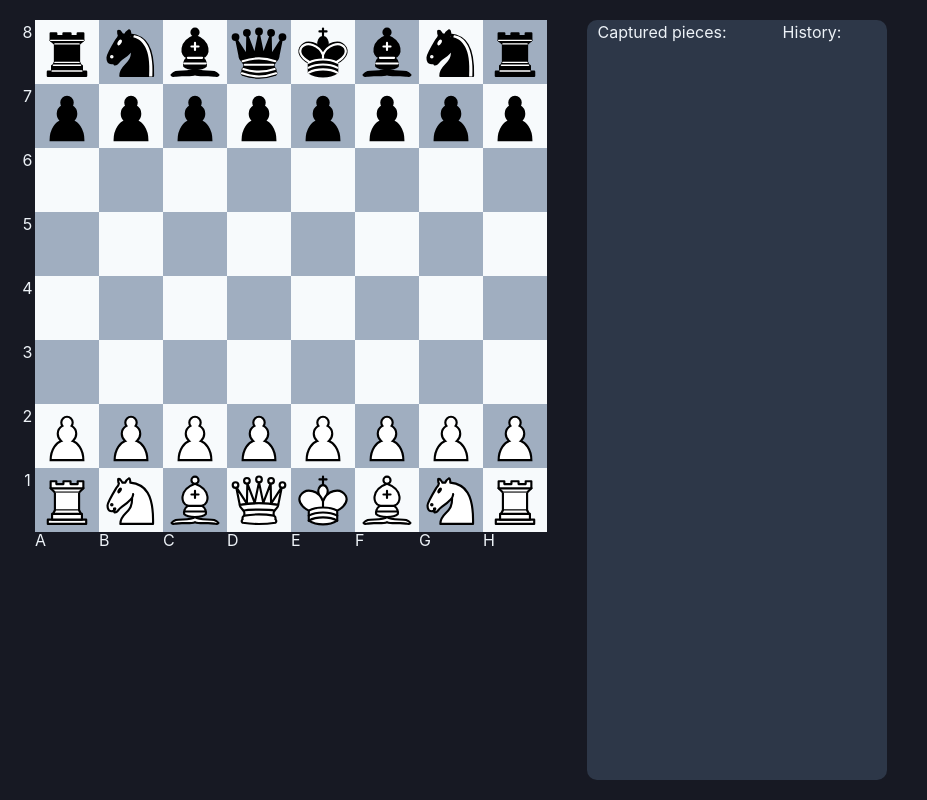
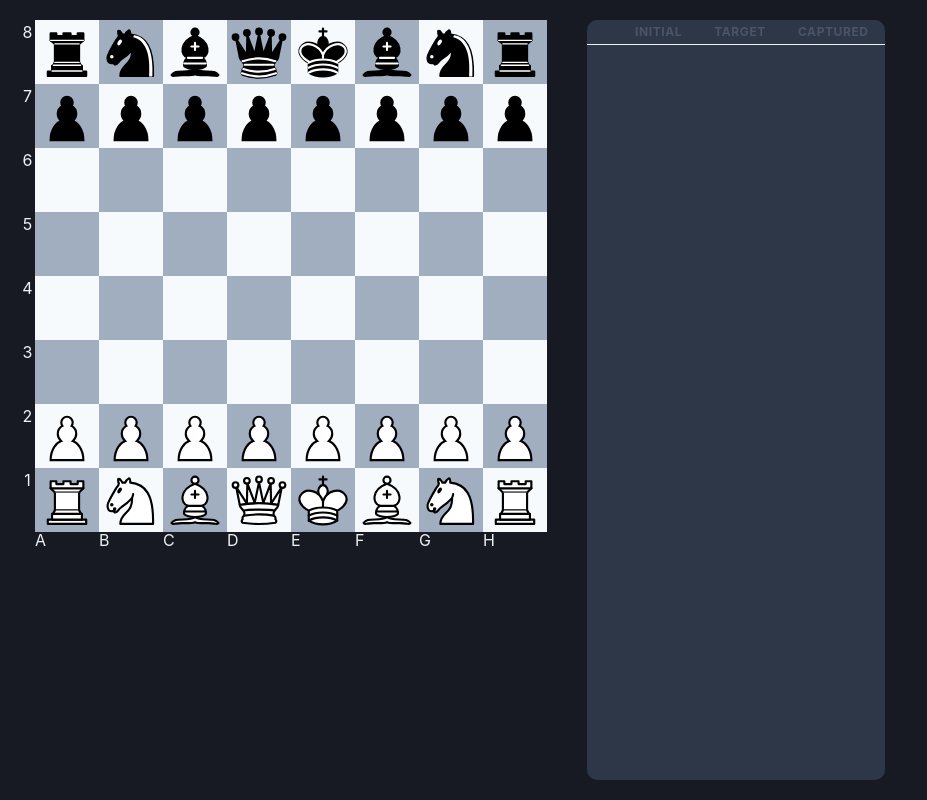
Before and after one commit to rattytaty/chess, a React (Vite) app: page / in a window 1280 px wide. Shown: the whole page, without its empty margins (0-927 px from the left). Built offline with nearby package versions, Linux system fonts and the light colour scheme.

Commit message:
session info table

```diff
--- a/src/components/CellComponent.tsx
+++ b/src/components/CellComponent.tsx
@@ -10,22 +10,25 @@ type CellProps = {
 
 export const CellComponent: React.FC<CellProps> = memo(({cell, selected, onCellClick}) => {
 
-    const onDrop = (e: React.DragEvent<HTMLDivElement>, cell: Cell) => {
-        e.preventDefault()
+    const onDrop = (event: React.DragEvent<HTMLDivElement>, cell: Cell) => {
+        event.preventDefault()
         onCellClick(cell)
     }
     return <Box width={16}
                 height={16}
                 onDrag={() => onCellClick(cell)}
                 onDragOver={e=>e.preventDefault()}
-                onDrop={e=>onDrop(e,cell)}
-                draggable
+                onDrop={event=>onDrop(event,cell)}
                 onClick={() => onCellClick(cell)}
+
                 bg={cell.available && cell.chessPiece ? "red.300" : (selected ? "green.300" : (cell.color === "white" ? "gray.50" : "gray.400"))}
                 display="flex"
                 justifyContent="center"
                 alignItems="center">
-        {cell.available && !cell.chessPiece && <Box boxSize="24px" borderRadius={50} opacity={0.5} bg="gray.600"></Box>}
+        {cell.available && !cell.chessPiece && <Box boxSize="24px"
+                                                    borderRadius={50}
+                                                    opacity={0.5}
+                                                    bg="gray.600"></Box>}
         {cell.chessPiece?.logo && <Image boxSize="64px"
                                          alt={cell.chessPiece.name}
                                          src={cell.chessPiece.logo}/>}
--- a/src/components/SessionInfo.tsx
+++ b/src/components/SessionInfo.tsx
@@ -1,17 +1,4 @@
-import {
-    Box,
-    Divider,
-    Image,
-    Table,
-    TableCaption,
-    TableContainer,
-    Tbody, Td,
-    Text, Tfoot,
-    Th,
-    Thead,
-    Tr,
-    VStack
-} from "@chakra-ui/react";
+import {Box, Image, Table, TableContainer, Tbody, Td, Th, Thead, Tr} from "@chakra-ui/react";
 import {ChessBoard} from "../models/ChessBoard.ts";
 
 
@@ -21,19 +8,45 @@ type SessionInfoProps = {
 
 export const SessionInfo = (props: SessionInfoProps) => {
 
+    console.log(props.board.historyOfTurns)
+
     return <Box display="flex"
-                width="300px"
                 borderRadius={10}
                 m={5}
                 bg="gray.700"
-                color="gray.100">
+                color="gray.100"
+    overscroll="contain"
+    >
 
 
+        <TableContainer>
+            <Table size='sm'>
+                <Thead>
+                    <Tr>
+                        <Th></Th>
+                        <Th>Initial</Th>
+                        <Th>Target</Th>
+                        <Th>Captured</Th>
+                    </Tr>
+                </Thead>
+                <Tbody>
+                    {props.board.historyOfTurns.map((turn, index)=>
+
+                        <Tr  height="45px">
+                            <Td>{index+1})</Td>
+                            <Td textAlign="center">{turn.initialCell}</Td>
+                            <Td textAlign="center">{turn.targetCell}</Td>
+                            <Td alignItems="center" textAlign="center">{turn.capturedPiece?<Box   display="flex" justifyContent="center"><Image boxSize="28px" src={turn.capturedPiece.logo!}/></Box>:"-"}</Td>
+                        </Tr>
+                    )}
 
 
+                </Tbody>
+            </Table>
+        </TableContainer>
 
 
-        <Box width="150px">
+        {/*<Box width="150px">
             <Text textAlign="center">Captured pieces:</Text>
             <Box display="flex"
                  width="150px">
@@ -45,13 +58,8 @@ export const SessionInfo = (props: SessionInfoProps) => {
                                                                                                         src={piece.logo}/>)}</VStack>
             </Box>
         </Box>
-
         <Box width="150px">
             <Text  textAlign="center">History:</Text>
-
-
-
-
-        </Box>
+        </Box>*/}
     </Box>
 };
--- a/src/models/Cell.ts
+++ b/src/models/Cell.ts
@@ -95,7 +95,6 @@ export class Cell {
     addMoveToHistory(initialCell:Cell, targetCell:Cell){
         const move:historyOfMove = {initialCell:initialCell.id, targetCell:targetCell.id, capturedPiece:targetCell.chessPiece}
         this.board.historyOfTurns.push(move)
-        console.log(move)
     }
 
     moveChessPieceOnTargetCell(targetCell: Cell) {
--- a/src/models/ChessBoard.ts
+++ b/src/models/ChessBoard.ts
@@ -54,8 +54,7 @@ export class ChessBoard {
     public getCopyOfBoard() {
         const newBoard = new ChessBoard()
         newBoard.cells = this.cells
-        newBoard.capturedBlackPieces = this.capturedBlackPieces
-        newBoard.capturedWhitePieces = this.capturedWhitePieces
+        newBoard.historyOfTurns = this.historyOfTurns
         return newBoard
     }
 
```
